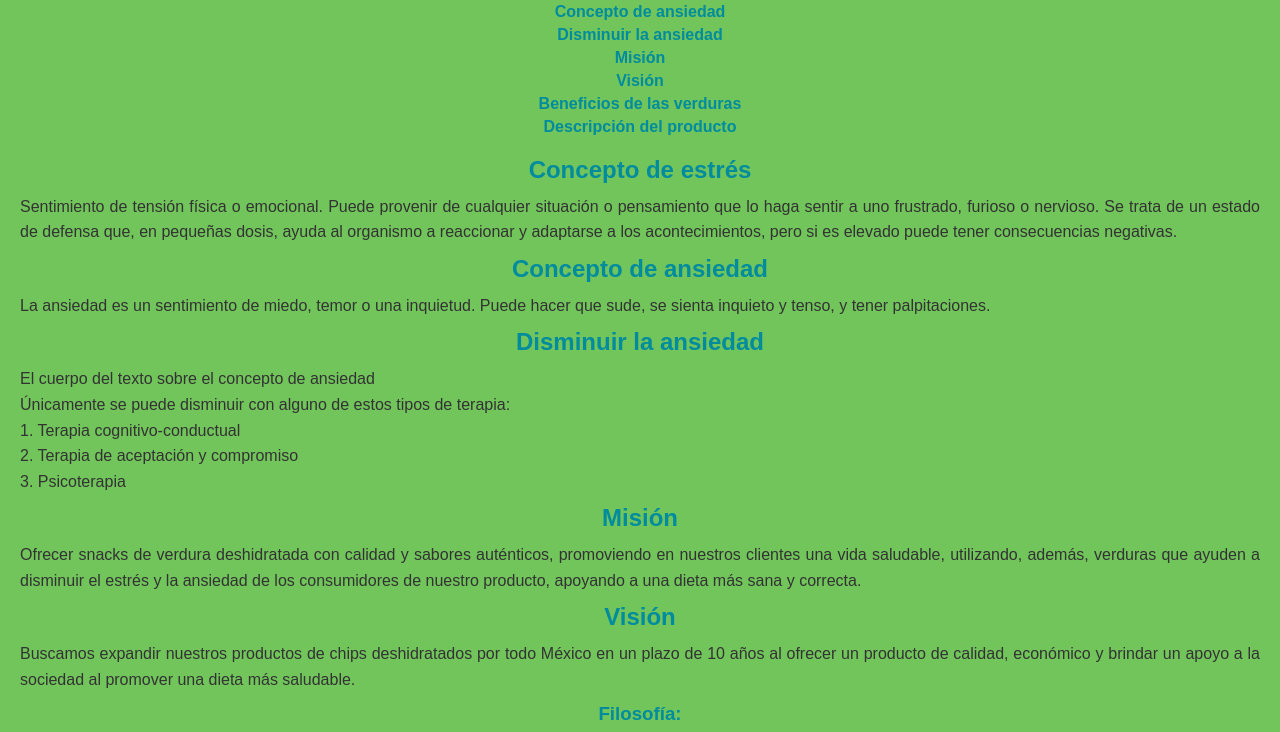
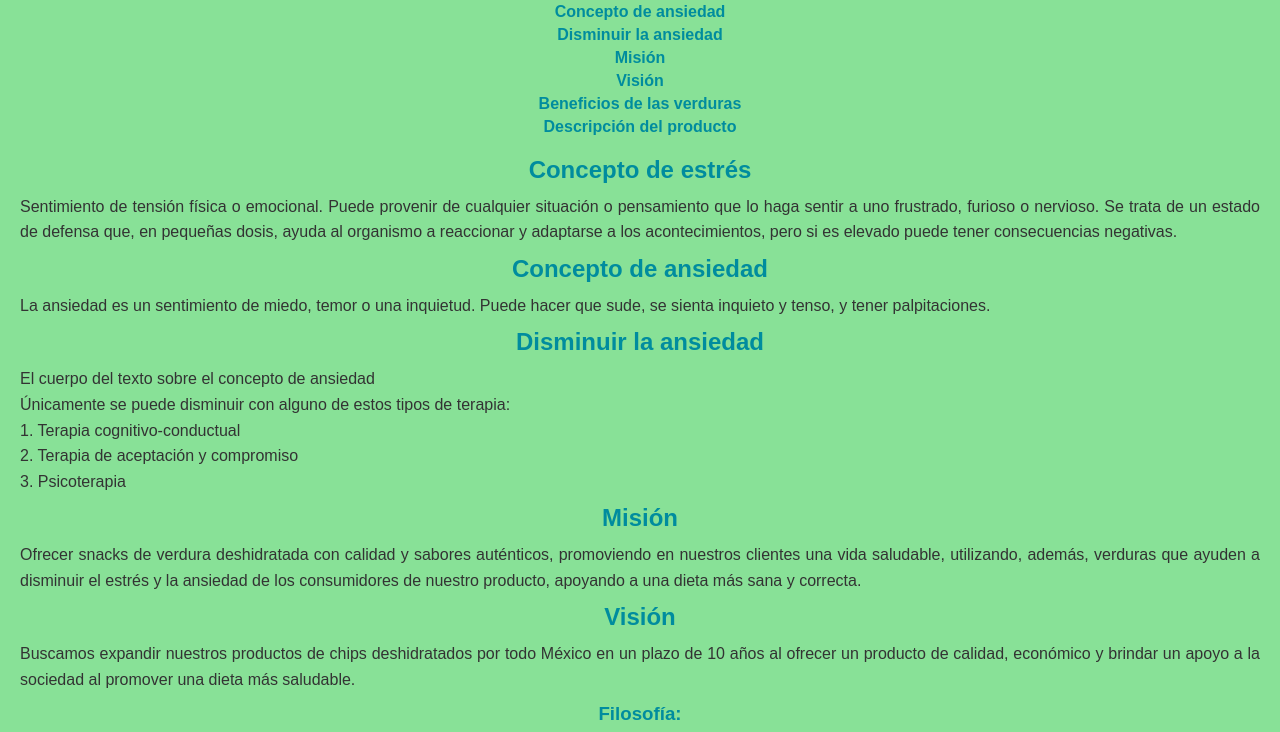
Before and after one commit to Cris-SVM/Cris-SVM.github.io, a plain HTML site: page index.html in a window 1280 px wide. Shown: the part 267-999 px from the top of the page. Drawn offline with Linux system fonts and the light colour scheme.

Commit message:
Update VIsual.Css

```diff
--- a/VIsual.Css
+++ b/VIsual.Css
@@ -6,7 +6,7 @@
 }
 
 body {
-    background-color: #71C55B;
+    background-color: #88E197;
     color: #333;
     padding: 20px;
 }
```
